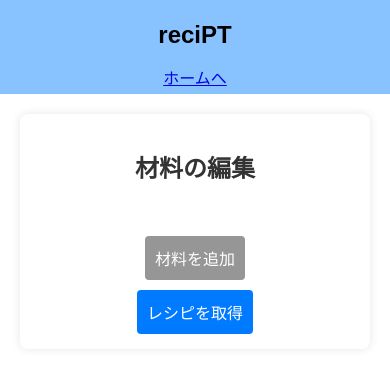
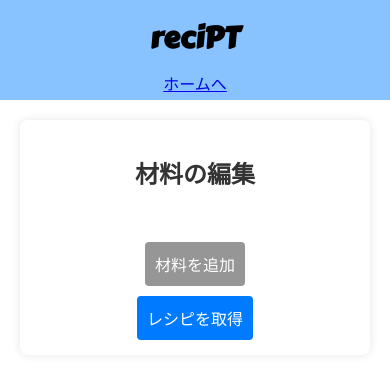
Before and after one commit to vivy-phtela/reciPT, a Flask app: page /edit_ingredients in a window 390 px wide. Shown: the top 379 px of the page. Run offline with Flask 3, Linux system fonts and the light colour scheme.

Commit message:
タイトルのフォント変更とレスポンシブ改善

```diff
--- a/static/css/styles.css
+++ b/static/css/styles.css
@@ -4,6 +4,12 @@ body {
   font-family: Arial, sans-serif;
   margin: 0;
   padding: 0;
+}
+
+.carter-one-regular {
+  font-family: "Carter One", system-ui;
+  font-weight: 400;
+  font-style: normal;
 }
 
 .container {
@@ -76,7 +82,7 @@ form {
 }
 
 .ingredient {
-  background-color: #49f9fc;
+  background-color: #70a5d7;
   padding: 5px 10px;
   border-radius: 4px;
 }
@@ -94,7 +100,8 @@ header {
 
 .header-title {
   font-weight: bold;
-  font-size: 30px;
+  font-size: 50px;
+  margin: 10px 0;
 }
 
 .del-btn {
@@ -181,7 +188,8 @@ header {
   }
 
   .header-title {
-    font-size: 24px;
+    font-size: 30px;
+    margin: 10px 0;
   }
 
   .submit-button,
@@ -194,11 +202,18 @@ header {
 
   .ingredients-list {
     flex-direction: column;
-    gap: 5px;
+    gap: 2px;
   }
 
   .ingredient {
     width: 100%;
     text-align: center;
+    margin: 3px 0;
+  }
+
+  .recipe-image {
+    max-width: 70%;
+    height: auto;
+    border-radius: 4px;
   }
 }
--- a/templates/edit_ingredients.html
+++ b/templates/edit_ingredients.html
@@ -10,12 +10,17 @@
       rel="stylesheet"
       href="{{ url_for('static', filename='css/styles.css') }}"
     />
+    <link rel="preconnect" href="https://fonts.googleapis.com" />
+    <link rel="preconnect" href="https://fonts.gstatic.com" crossorigin />
+    <link
+      href="https://fonts.googleapis.com/css2?family=Carter+One&display=swap"
+      rel="stylesheet"
+    />
   </head>
   <body>
     <header>
-      <h1 class="header-title">reciPT</h1>
+      <h1 class="header-title carter-one-regular">reciPT</h1>
       <a href="{{ url_for('index') }}">ホームへ</a>
-      </nav>
     </header>
     <div class="container">
       <h2 class="sub-title">材料の編集</h2>
@@ -24,13 +29,26 @@
         <ul id="ingredients-list">
           {% for ingredient in ingredients %}
           <li>
-            <input type="text" name="ingredients" value="{{ ingredient }}" class="ingredient-name"/>
-            <button type="button" onclick="removeIngredient(this)" class="del-btn">削除</button>
+            <input
+              type="text"
+              name="ingredients"
+              value="{{ ingredient }}"
+              class="ingredient-name"
+            />
+            <button
+              type="button"
+              onclick="removeIngredient(this)"
+              class="del-btn"
+            >
+              削除
+            </button>
           </li>
           {% endfor %}
         </ul>
-        <button type="button" onclick="addIngredient()" class="add-btn">材料を追加</button>
-        <input type="submit" value="レシピを取得" class="edit-btn"/>
+        <button type="button" onclick="addIngredient()" class="add-btn">
+          材料を追加
+        </button>
+        <input type="submit" value="レシピを取得" class="edit-btn" />
       </form>
     </div>
 
```
Also changed, not shown: templates/index.html (+7 -1 lines), templates/recipes.html (+7 -2 lines).
